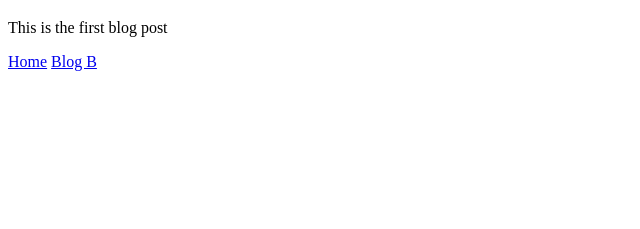
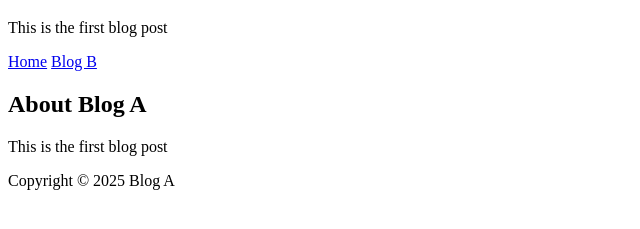
Before and after one commit to zinoo-dez/git-lessons, a plain HTML site: page index.html in a window 1280 px wide. Shown: the part 61-290 px from the top of the page, without its empty margins (0-640 px from the left). Drawn offline with Linux system fonts and the light colour scheme.

Commit message:
about section add in index.html

```diff
--- a/index.html
+++ b/index.html
@@ -10,5 +10,12 @@
      <p>This is the first blog post</p>
      <a href="index.html">Home</a>
      <a href="blog-b.html">Blog B</a>
+     <section>
+          <h2>About Blog A</h2>
+          <p>This is the first blog post</p>
+     </section>
+     <footer>
+          <p>Copyright &copy; 2025 Blog A</p>
+     </footer>
 </body>
 </html>
```
